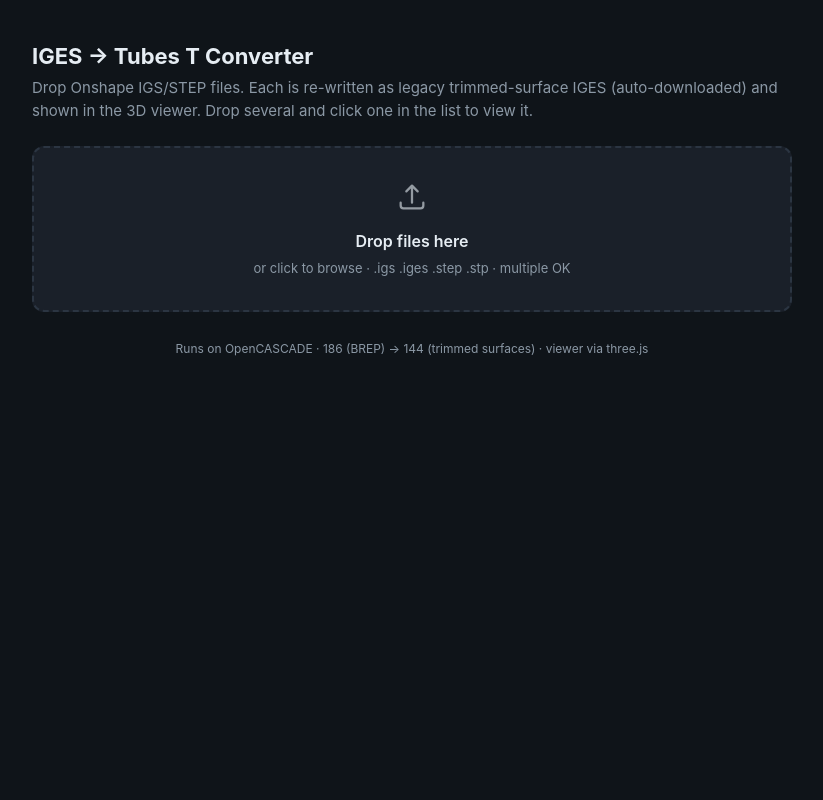
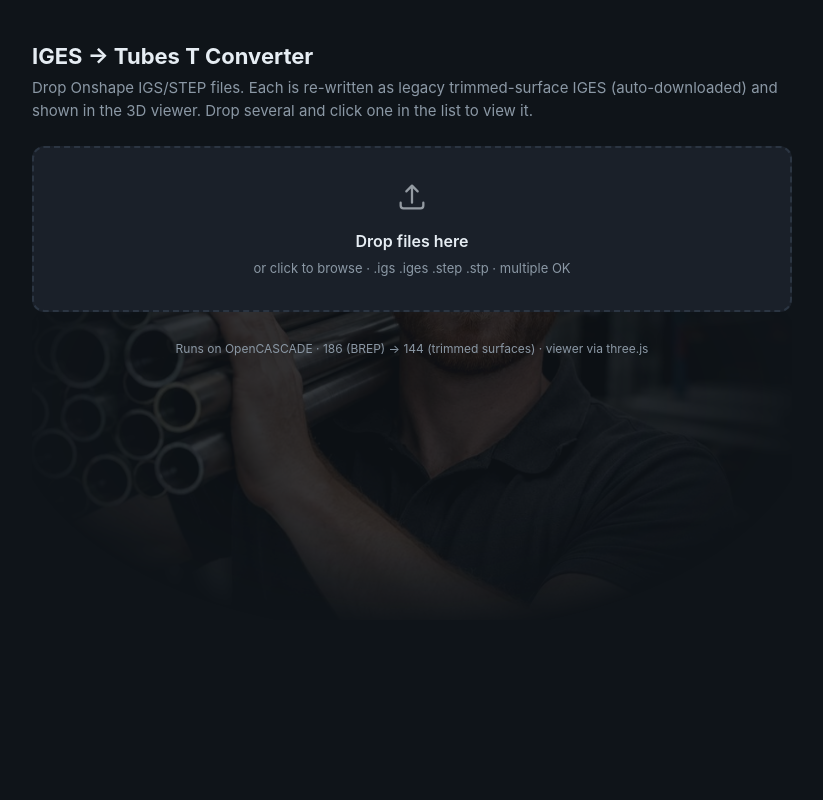
Before and after one commit to BenAccora/iges-converter, a Flask app: page / in a window 1280 px wide. Shown: the whole page, without its empty margins (228-1051 px from the left). Run offline with Flask 3, Linux system fonts and the light colour scheme.

Commit message:
Add workshop photo as subtle page backdrop
Resized/compressed to 900x900 JPEG (2.1MB PNG -> 100KB). Rendered via
body::before, capped at 760x440 (the viewer's footprint) with 16% opacity and a
radial fade so it never competes with the UI. Served from Flask's static folder.

Co-Authored-By: Claude Opus 4.8 <noreply@anthropic.com>

```diff
--- a/templates/index.html
+++ b/templates/index.html
@@ -16,7 +16,19 @@
     font: 15px/1.5 -apple-system, Segoe UI, Roboto, Helvetica, Arial, sans-serif;
     display: flex; flex-direction: column; align-items: center; padding: 40px 16px;
   }
-  .wrap { width: 100%; max-width: 760px; }
+  /* Decorative backdrop — capped at roughly the viewer's footprint, faded so
+     it never competes with the UI. */
+  body::before {
+    content: ''; position: fixed; left: 50%; top: 50%;
+    transform: translate(-50%, -50%);
+    width: min(760px, 92vw); height: min(440px, 58vh);
+    background: url('/static/tubes.jpg') center / cover no-repeat;
+    opacity: .16; filter: saturate(.85) contrast(1.05);
+    -webkit-mask-image: radial-gradient(ellipse at center, #000 42%, transparent 76%);
+    mask-image: radial-gradient(ellipse at center, #000 42%, transparent 76%);
+    pointer-events: none; z-index: 0;
+  }
+  .wrap { width: 100%; max-width: 760px; position: relative; z-index: 1; }
   h1 { font-size: 22px; margin: 0 0 4px; }
   p.sub { color: var(--muted); margin: 0 0 24px; }
   #drop {
```
Also changed, not shown: static/tubes.jpg (added).
